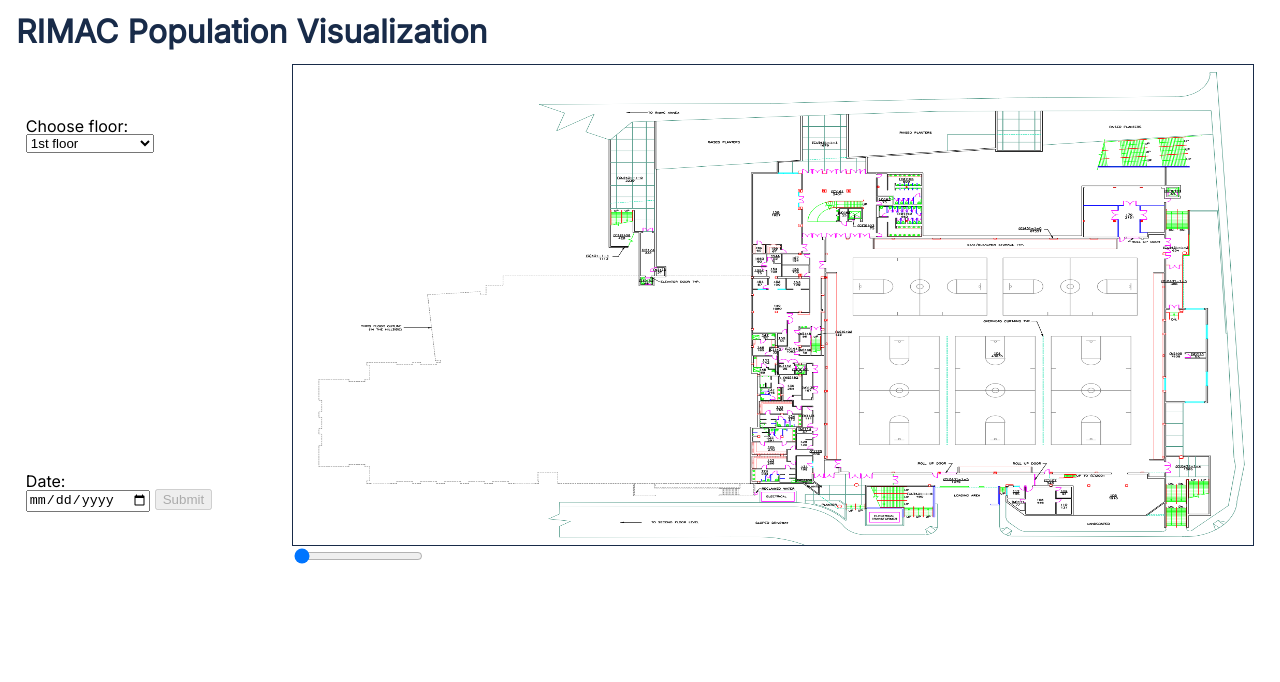
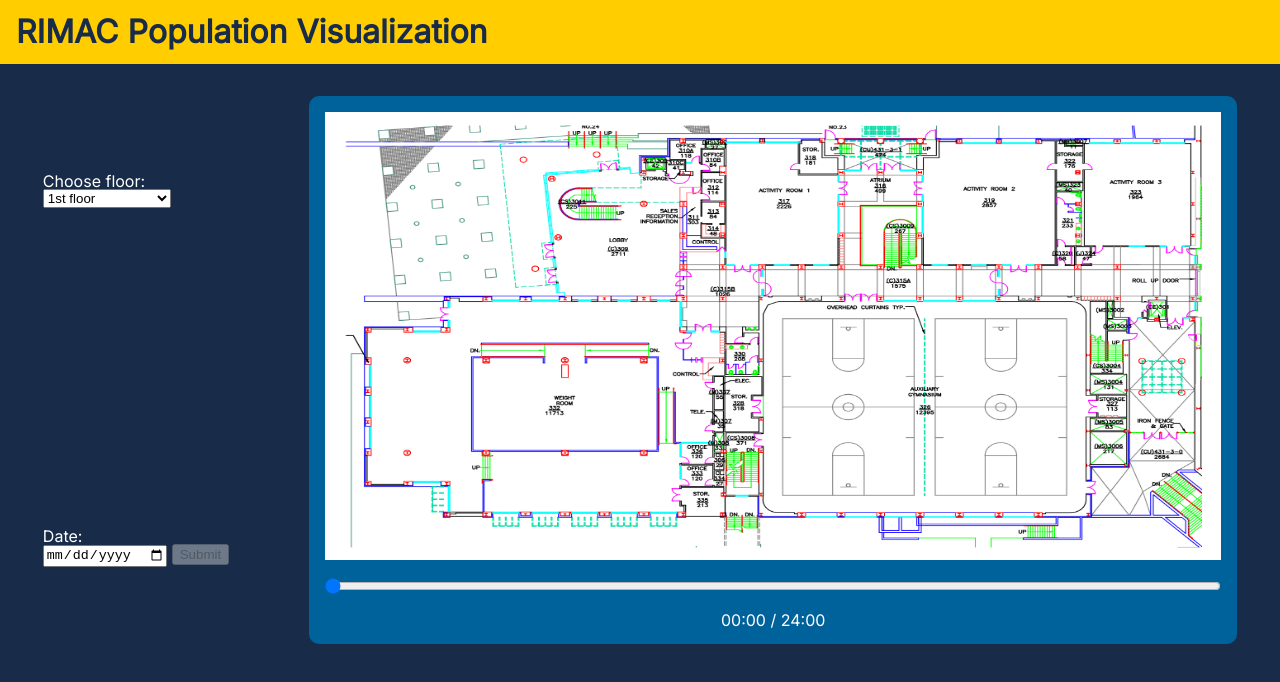
Before and after one commit to Dzhango/RIMAC-data-visualization, a plain HTML site: page index.html in a window 1280 px wide. Drawn offline with Linux system fonts and the light colour scheme.

Commit message:
Added in styling for the color scheme and layout

```diff
--- a/index.html
+++ b/index.html
@@ -9,7 +9,7 @@
 
 <body>
     <script src="scripts/index.js" defer type="module"></script>
-    <header class="navy-font margin-bottom">
+    <header class="navy-font yellow-background margin-bottom">
         <h1>RIMAC Population Visualization</h1>
     </header>
     <main class="flex-horizontal">
@@ -34,11 +34,12 @@
                 </form>
             </div>
         </section>
-        <section id="heatmap">
+        <section id="heatmap" class="blue-background">
             <div>
                 <canvas id="myCanvas"></canvas>
             </div>
-            <input id="slider" type="range" min="0" max="1000" value="0">
+            <input id="slider" type="range" min="0" max="1440" value="0">
+            <span>00:00 / 24:00</span>
         </section>
     </main>
     <footer></footer>
--- a/styles/styles.css
+++ b/styles/styles.css
@@ -35,9 +35,13 @@
 body {
     font-family: 'Inter';
     font-size: var(--font-size);
-    background-color: var(--white);
-    color: var(--black);
-    margin: 1rem;
+    background-color: var(--ucsd-navy);
+    color: var(--white);
+    margin: 0px;
+}
+
+body > * {
+    padding: 1rem;
 }
 
 
@@ -64,8 +68,20 @@
     background-color: var(--ucsd-gold);
 }
 
+.yellow-background {
+    background-color: var(--ucsd-yellow);
+}
+
+.blue-background {
+    background-color: var(--ucsd-blue);
+}
+
 .navy-font {
     color: var(--ucsd-navy);
+}
+
+.white-font {
+    color: var(--white);
 }
 
 .margin-bottom {
@@ -75,12 +91,24 @@
 
 /* 4. Blocks */
 
+#heatmap {
+    padding: 1rem;
+    border-radius: 10px;
+    display: flex;
+    flex-direction: column;
+    justify-content: center;
+    align-items: center;
+    gap: 1rem;
+}
+
+#slider {
+    width: 100%;
+}
+
 canvas {
-    min-width: 60rem;
-    /* min-height: 30rem; */
-    background-image: url(../maps/1st-floor.png);
+    min-width: 70vw;
+    background-image: url(../maps/3rd-floor.png);
     background-size: 100% 100%;
-    border: 1px solid var(--ucsd-navy);
 }
 
 
```
